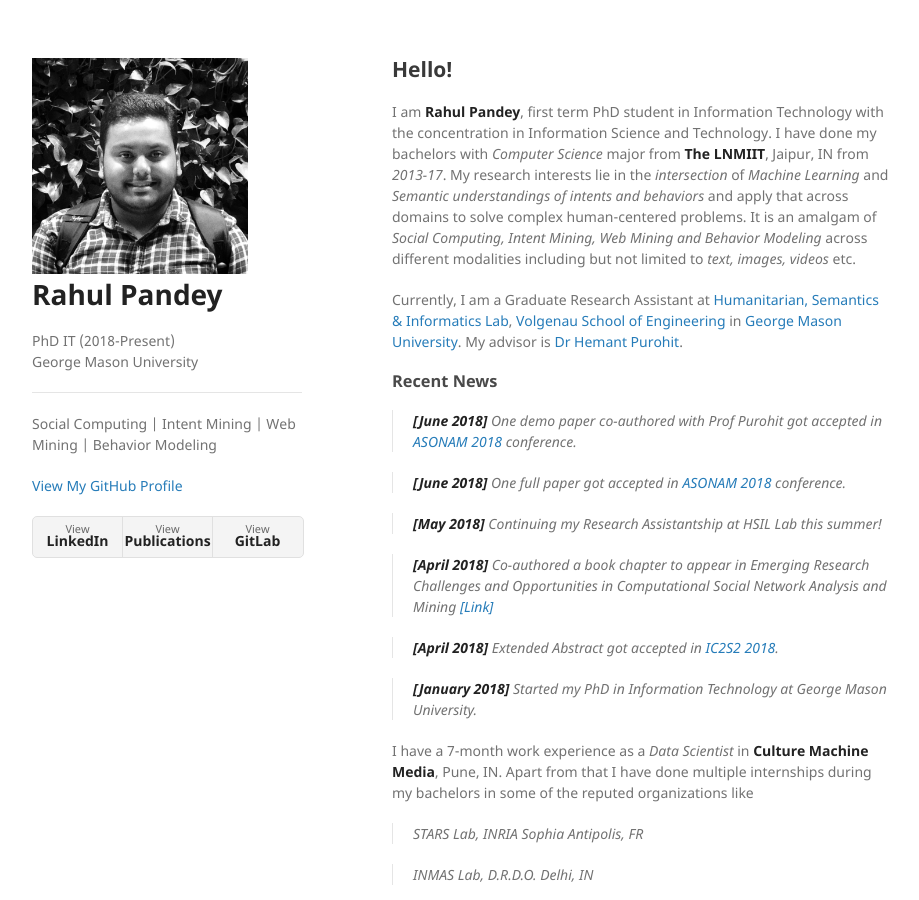
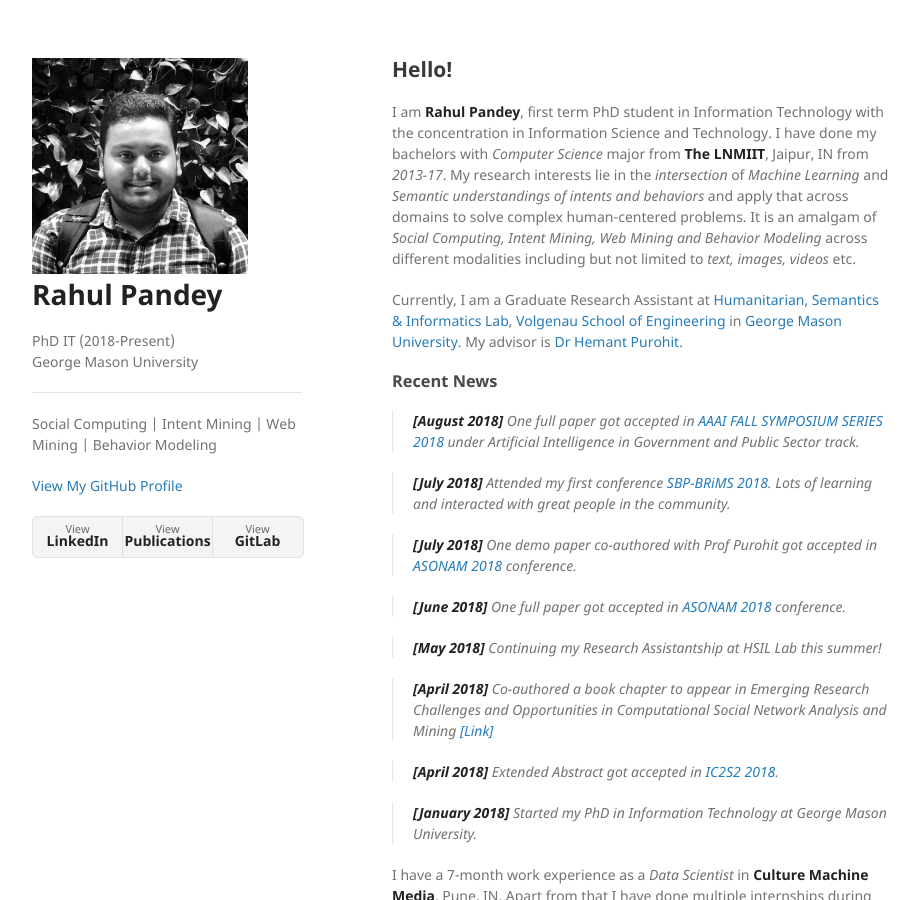
Before and after one commit to gizmowiki/gizmowiki.github.io, a Jekyll site: the page built from index.md, in a window 1280 px wide and 900 px high. Shown: the whole window, without its empty margins (178-1097 px from the left). Built offline with Jekyll 4.4.1, drawn with Linux system fonts in a browser that asks for light colours; our own code applies the rules of GitHub Pages for plain Markdown files.

Commit message:
updated news-aug

```diff
--- a/index.md
+++ b/index.md
@@ -8,7 +8,11 @@ I am **Rahul Pandey**, first term PhD student in Information Technology with the
 Currently, I am a Graduate Research Assistant at [Humanitarian, Semantics & Informatics Lab](http://ist.gmu.edu/~hpurohit/informatics-lab.html){:target="_blank"}, [Volgenau School of Engineering](https://volgenau.gmu.edu/){:target="_blank"} in [George Mason University](https://www2.gmu.edu/){:target="_blank"}. My advisor is [Dr Hemant Purohit](http://ist.gmu.edu/~hpurohit/){:target="_blank"}.
 
 ### [](#header-3) Recent News
->**[June 2018]** One demo paper co-authored with Prof Purohit got accepted in [ASONAM 2018](http://asonam.cpsc.ucalgary.ca/2018/){:target="_blank"} conference.
+>**[August 2018]** One full paper got accepted in [AAAI FALL SYMPOSIUM SERIES 2018](https://aaai.org/Symposia/Fall/fss18.php){:target="_blank"} under _Artificial Intelligence in Government and Public Sector_ track.
+
+>**[July 2018]** Attended my first conference [SBP-BRiMS 2018](http://sbp-brims.org/2018/){:target="_blank"}. Lots of learning and interacted with great people in the community.
+
+>**[July 2018]** One demo paper co-authored with Prof Purohit got accepted in [ASONAM 2018](http://asonam.cpsc.ucalgary.ca/2018/){:target="_blank"} conference.
 
 >**[June 2018]** One full paper got accepted in [ASONAM 2018](http://asonam.cpsc.ucalgary.ca/2018/){:target="_blank"} conference.
 
```
Also changed, not shown: 2 other files.
